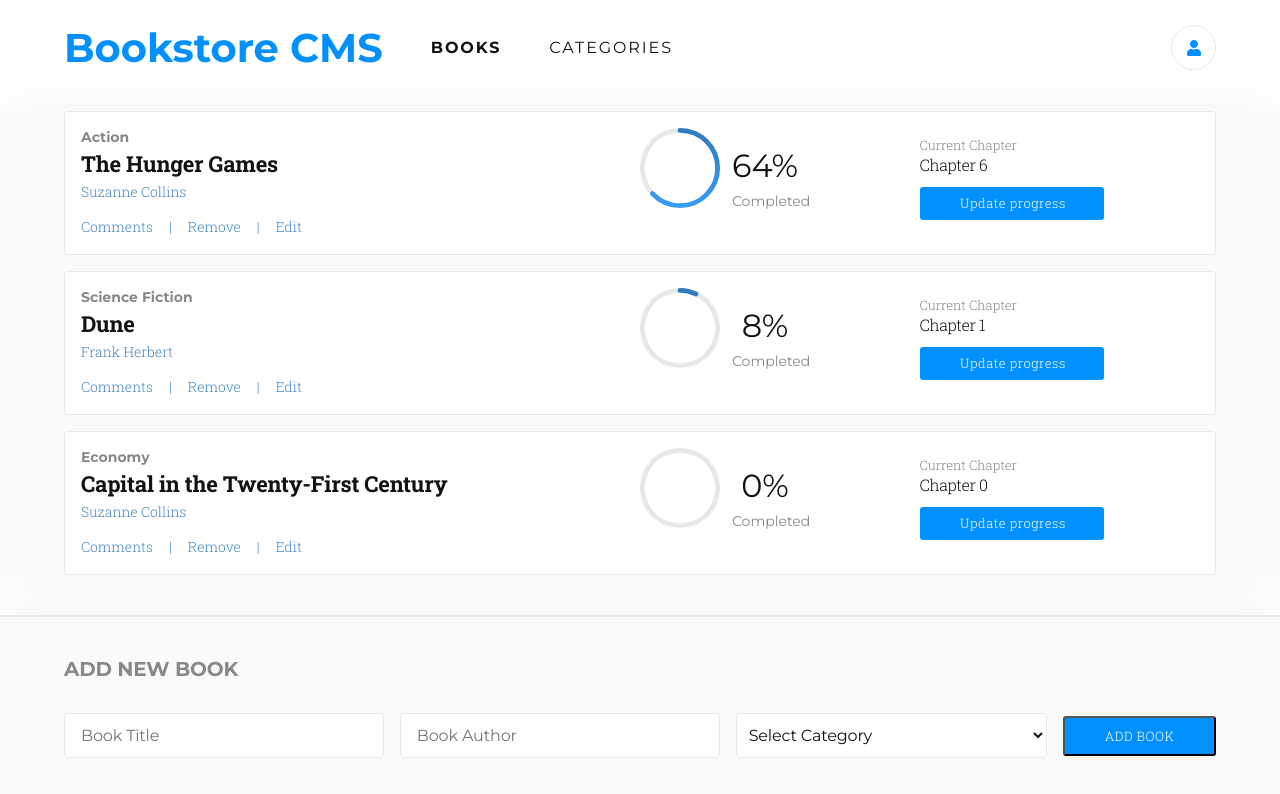
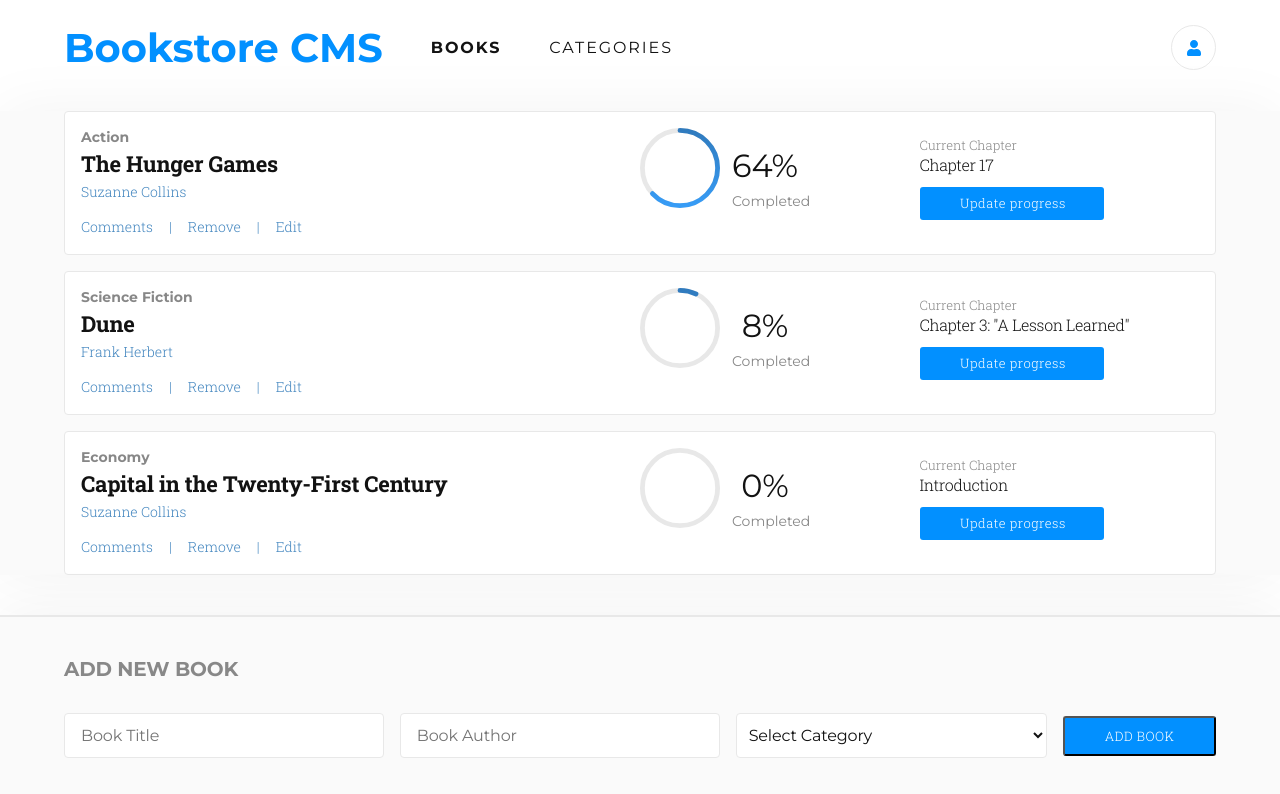
Before and after one commit to mavericksbalitaan/bookstore, a React (Create React App) app: page / in a window 1280 px wide. Shown: the top 794 px of the page. Built offline with nearby package versions, Linux system fonts and the light colour scheme.

Commit message:
Add default book prop

```diff
--- a/src/components/BookCard.js
+++ b/src/components/BookCard.js
@@ -52,9 +52,7 @@ function BookCard({ book }) {
           Current Chapter
         </span>
         <span className="currentLesson">
-          Chapter
-          {' '}
-          {Math.floor(Math.random() * 10)}
+          {book.currentLesson}
         </span>
         <span className="updateProgress">
           Update progress
@@ -71,6 +69,7 @@ BookCard.propTypes = {
     author: PropTypes.string,
     category: PropTypes.string,
     completed: PropTypes.number,
+    currentLesson: PropTypes.string,
   }).isRequired,
 };
 
--- a/src/components/BookList.js
+++ b/src/components/BookList.js
@@ -8,6 +8,11 @@ function BookList(props) {
   const {
     books,
   } = props;
+  const headerStyle = {
+    color: '#888',
+    textAlign: 'center',
+  };
+  if (!books.length) return <h1 style={headerStyle}>There are no books to view.</h1>;
   return (
     <div className="bookListContainer">
       {books.map((book) => <BookCard key={book.item_id} book={book} />)}
--- a/src/components/Form.js
+++ b/src/components/Form.js
@@ -24,7 +24,12 @@ function Form() {
 
   const checkValidity = () => {
     if (!bookTitle || !bookCategory || !bookCategory) return;
-    dispatch(addBook(bookTitle, bookAuthor, bookCategory));
+    const bookObj = {
+      title: bookTitle,
+      author: bookAuthor,
+      category: bookCategory,
+    };
+    dispatch(addBook(bookObj));
     setBookTitle('');
     setBookAuthor('');
     setBookCategory('');
--- a/src/redux/books/books.js
+++ b/src/redux/books/books.js
@@ -1,7 +1,7 @@
 import { v4 as uuidv4 } from 'uuid';
 // Action Types
-const ADDED_BOOK = 'bookstore/books/ADDED_BOOK';
-const REMOVED_BOOK = 'bookstore/books/REMOVED_BOOK';
+const ADDED_BOOK = 'ADDED_BOOK';
+const REMOVED_BOOK = 'REMOVED_BOOK';
 
 // Initial State
 const initialState = [
@@ -11,6 +11,7 @@ const initialState = [
     author: 'Suzanne Collins',
     category: 'Action',
     completed: 64,
+    currentLesson: 'Chapter 17',
   },
   {
     item_id: uuidv4(),
@@ -18,6 +19,7 @@ const initialState = [
     author: 'Frank Herbert',
     category: 'Science Fiction',
     completed: 8,
+    currentLesson: 'Chapter 3: "A Lesson Learned"',
   },
   {
     item_id: uuidv4(),
@@ -25,6 +27,7 @@ const initialState = [
     author: 'Suzanne Collins',
     category: 'Economy',
     completed: 0,
+    currentLesson: 'Introduction',
   },
 ];
 
@@ -41,14 +44,15 @@ const reducer = (state = initialState, action) => {
 };
 
 // Action Creators
-const addBook = (bookTitle, bookAuthor, bookCategory) => ({
+const addBook = (obj) => ({
   type: ADDED_BOOK,
   payload: {
     item_id: uuidv4(),
-    title: bookTitle,
-    author: bookAuthor,
-    category: bookCategory,
+    title: obj.title,
+    author: obj.author,
+    category: obj.category,
     completed: Math.floor(Math.random() * 100),
+    currentLesson: `Chapter ${Math.floor(Math.random() * 15)}`,
   },
 });
 
```
